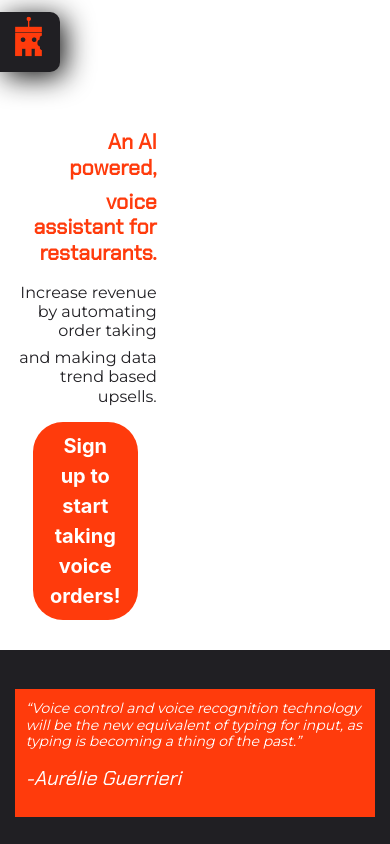
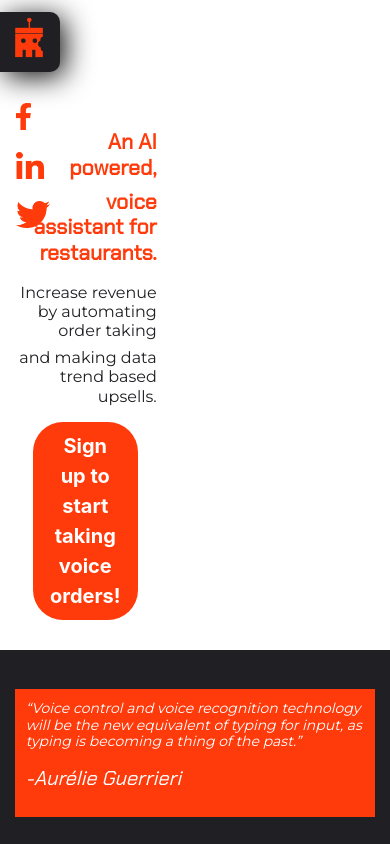
Before and after one commit to Mosstronaut/landingPageV1, a plain HTML site: page index.html in a window 390 px wide. Shown: the top 844 px of the page. Drawn offline with nearby package versions, Linux system fonts and the light colour scheme.

Commit message:
Added mobile social

```diff
--- a/css/styles.css
+++ b/css/styles.css
@@ -304,12 +304,33 @@ body{
     height: 45px;
   }
 
-  #headLogo, #socialNav, #navSpacer{
+  #headLogo, #navSpacer{
     display: none;
   }
 
-  .socNav{
-    display: none;
+  #socialNav{
+    height: 80%;
+    left: 10%;
+    top: 25%;
+  }
+
+  ul.socNav{
+    height: 100%;
+    list-style-type: none;
+    margin: 0;
+    padding: 0;
+  }
+
+  li.socIcon{
+    height: 100%;
+    float: none;
+    margin: 2%;
+  }
+
+  .socImg{
+    height: 100%;
+    object-fit: contain;
+    padding-top: 40%;
   }
 
   #headLogoMin{
@@ -334,6 +355,7 @@ body{
 
   #heroLeft{
       width: 50%;
+      z-index: 10;
       background-color: transparent;
   }
 
--- a/index.html
+++ b/index.html
@@ -35,7 +35,7 @@
         <div id="headLogo" class="col-md-3">
           <a href="https://www.munchify.ai"><img class="logoImg" src="images\letterLogoMaster.png" alt="Munchify, Inc"></a>
         </div>
-        <div id="headLogoMin" class="col-s-6">
+        <div id="headLogoMin" class="col-sm-6">
           <a href="https://www.munchify.ai"><img class="logoImg" src="images\logoRobo.png" alt="Munchify, Inc"></a>
         </div>
         <div id="navSpacer" class="col-md-6">
```
